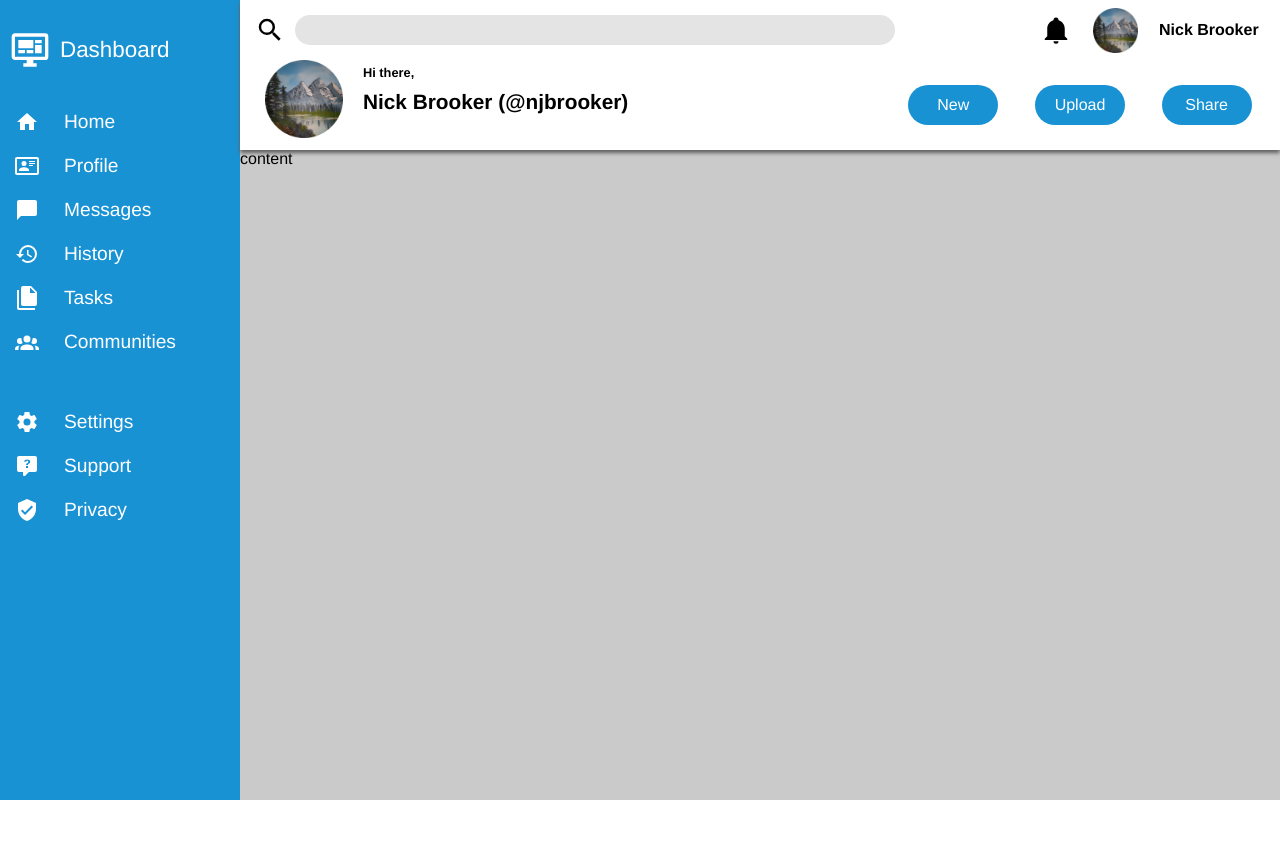
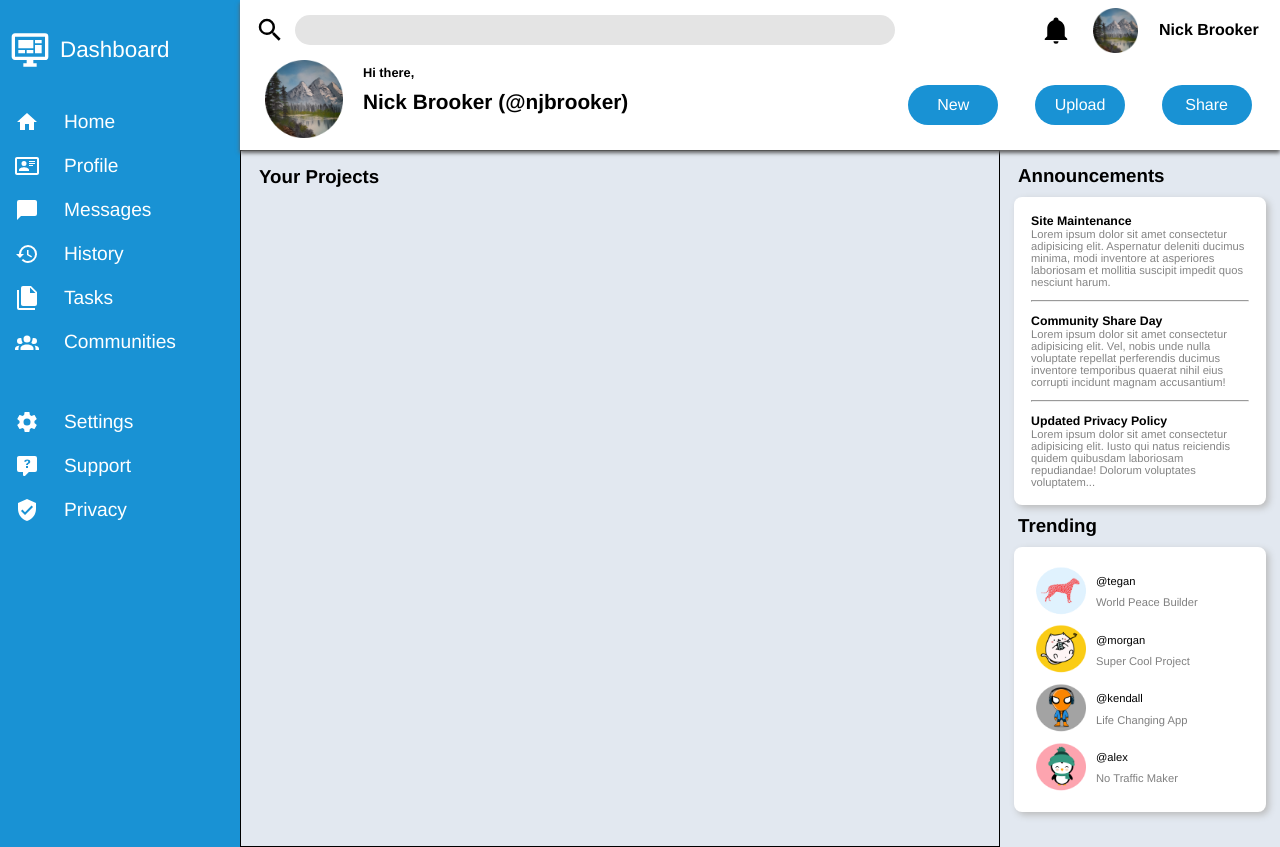
Before and after one commit to nickbstudy/admindash, a plain HTML site: page index.html in a window 1280 px wide. Before the commit the page ends 800 px from the top, so only its background shows below. Drawn offline with Linux system fonts and the light colour scheme.

Commit message:
All but main card interface working

```diff
--- a/index.html
+++ b/index.html
@@ -67,8 +67,69 @@
                 <button class="profileButtons">Share</button>
             </div>
         </div>
-        <div id="content">
-            content
+        <div id="mainBox">
+
+            <div id="announcements">
+                <h3>Announcements</h3>
+                <div id="annsInner">
+                    <span class="innerAnnsHead">Site Maintenance</span><br>
+                    Lorem ipsum dolor sit amet consectetur adipisicing elit. Aspernatur deleniti ducimus minima, modi inventore at asperiores laboriosam et mollitia suscipit impedit quos nesciunt harum.
+                    <br><br><hr><br>
+                    <span class="innerAnnsHead">Community Share Day</span><br>
+                    Lorem ipsum dolor sit amet consectetur adipisicing elit. Vel, nobis unde nulla voluptate repellat perferendis ducimus inventore temporibus quaerat nihil eius corrupti incidunt magnam accusantium!
+                    <br><br><hr><br>
+                    <span class="innerAnnsHead">Updated Privacy Policy</span><br>
+                    Lorem ipsum dolor sit amet consectetur adipisicing elit. Iusto qui natus reiciendis quidem quibusdam laboriosam repudiandae! Dolorum voluptates voluptatem...
+                </div>
+            </div>
+            <div id="trending">
+                <h3>Trending</h3>
+                <div id="trendingInner">
+                    <div class="trendingItem">
+                        <div class="trendingImage"><img src="trending/1st.png" width="50px" height="50px"></div>
+                        <div class="trendingText">
+                            @tegan<br>
+                            <span style="color: grey;">World Peace Builder</span>
+                        </div>
+                    </div>
+                    <div class="trendingItem">
+                        <div class="trendingImage"><img src="trending/2nd.png" width="50px" height="50px"></div>
+                        <div class="trendingText">
+                            @morgan<br>
+                            <span style="color: grey;">Super Cool Project</span>
+                        </div>
+                    </div>
+                    <div class="trendingItem">
+                        <div class="trendingImage"><img src="trending/3rd.png" width="50px" height="50px"></div>
+                        <div class="trendingText">
+                            @kendall<br>
+                            <span style="color: grey;">Life Changing App</span>
+                        </div>
+                    </div>
+                    <div class="trendingItem">
+                        <div class="trendingImage"><img src="trending/4th.png" width="50px" height="50px"></div>
+                        <div class="trendingText">
+                            @alex<br>
+                            <span style="color: grey;">No Traffic Maker</span>
+                        </div>
+                    </div>
+                </div>
+            </div>
+
+
+            <div id="main">
+                <h3>Your Projects</h3>
+
+                <div class="projectCard">
+
+                </div>
+
+
+
+            </div>
+
+
+
         </div>
 
 
--- a/style.css
+++ b/style.css
@@ -82,14 +82,6 @@
     justify-content: space-around;
     padding: 10px;
 }
-
-#content {
-    grid-area: mainBox;
-    z-index: 1;
-    background-color: rgb(202, 202, 202);
-    display: grid;
-
-}
 .sideImg {
     padding: 10px;
     height: 60px;
@@ -116,3 +108,84 @@
     background-color: rgb(25, 146, 212);
     cursor: pointer;
 }
+
+/* ------------------------------------------------------------------- */
+
+#mainBox {
+    grid-area: mainBox;
+    z-index: 1;
+    background-color: rgb(226, 232, 240);
+    display: grid;
+    grid: 1.1fr 1fr / 1fr 280px;
+    grid-template-areas:
+        "main announcements"
+        "main trending";
+}
+#announcements {
+    padding-top: 15px;
+    grid-area: announcements;
+}
+#announcements>h3 {
+    padding-left: 18px;
+}
+#annsInner {
+    background-color: white;
+    color: rgb(133, 133, 133);
+    border-radius: 8px;
+    width: 90%;
+    padding: 17px;
+    font-size: 0.7em;
+    margin: 10px auto;
+    box-shadow: 3px 3px 7px #bbbbbb;
+}
+.innerAnnsHead {
+    font-size: 1.1em;
+    color: black;
+    font-weight: 600;
+}
+#trending {
+    grid-area: trending;
+}
+#trending>h3 {
+    padding-left: 18px;
+}
+#trendingInner {
+    background-color: white;
+    border-radius: 8px;
+    width: 90%;
+    height: 80%;
+    padding: 12px;
+    font-size: 0.7em;
+    margin: 10px auto;
+    box-shadow: 3px 3px 7px #bbbbbb;
+    display: flex;
+    flex-direction: column;
+    justify-content: space-evenly;
+}
+.trendingItem {
+    color: black;
+    display: grid;
+    grid: 1fr / 70px 1fr;
+}
+.trendingImage {
+    grid-column-start: 1;
+    grid-column-end: 2;
+    margin: auto;
+}
+.trendingText {
+    grid-column-start: 2;
+    grid-column-end: 3;
+    display: flex;
+    flex-direction: column;
+    justify-content: space-evenly;
+}
+
+/* Flexbox for main content */
+#main {
+    border: 1px solid black;
+    grid-area: main;
+}
+#main>h3{
+    padding-top: 15px;
+    padding-left: 18px;
+}
```
Also changed, not shown: svg/archive-star-outline.svg (added), svg/call-split.svg (added), svg/eye-plus.svg (added), trending/1st.png (added), trending/2nd.png (added), trending/3rd.png (added), trending/4th.png (added).
